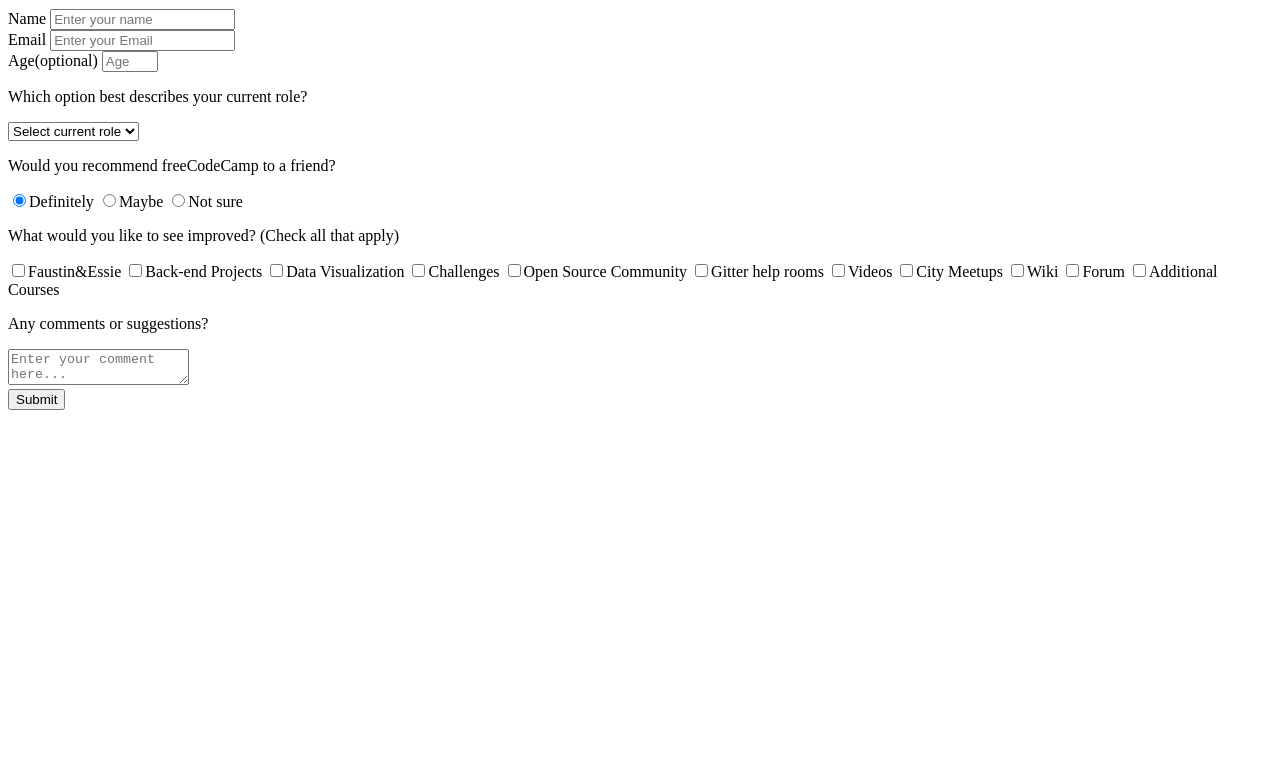
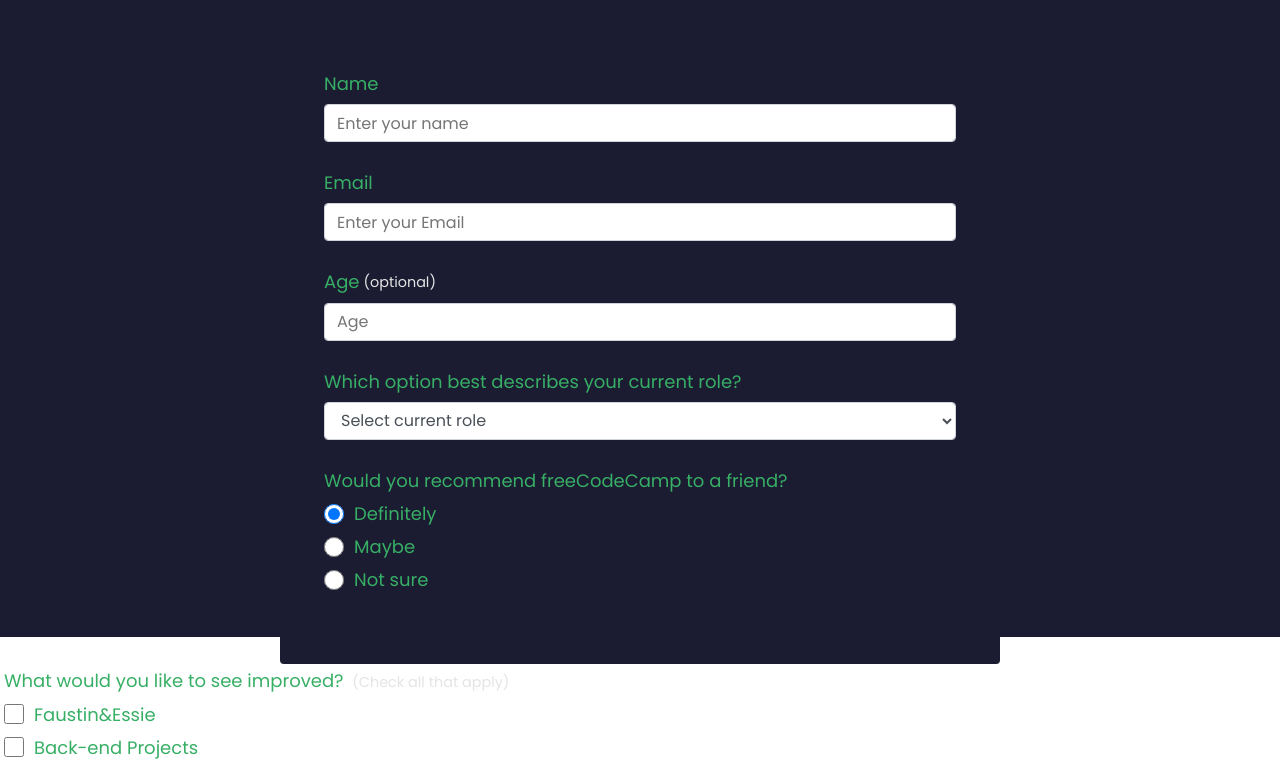
Before and after one commit to faustM/Faustin-Essie, a plain HTML site: page index.html in a window 1280 px wide. Shown: the part 163-928 px from the top of the page. Before the commit the page ends 800 px from the top, so only its background shows below. Drawn offline with Linux system fonts and the light colour scheme.

Commit message:
css by Essie

```diff
--- a/index.html
+++ b/index.html
@@ -5,6 +5,8 @@
     <meta http-equiv="X-UA-Compatible" content="IE=edge">
     <meta name="viewport" content="width=device-width, initial-scale=1.0">
     <title>Faust-Essie</title>
+    <link rel="stylesheet" href="style.css">
+
 </head>
 <body>
 
--- a/style.css
+++ b/style.css
@@ -0,0 +1,181 @@
+@import url('https://fonts.googleapis.com/css?family=Poppins:200i,400&display=swap');
+
+:root {
+  --color-red: #f3f3f3;
+  --color-darkblue: #1b1b32;
+  --color-darkblue-alpha: rgba(27, 27, 50, 0.8);
+  --color-white: #37af65;
+}
+
+*,
+*::before,
+*::after {
+  box-sizing: border-box;
+}
+
+body {
+  font-family: 'Poppins', sans-serif;
+  font-size: 1rem;
+  font-weight: 400;
+  line-height: 1.4;
+  color: var(--color-white);
+  margin: 0;
+}
+
+
+body::before {
+  content: '';
+  position: fixed;
+  top: 0;
+  left: 0;
+  height: 100%;
+  width: 100%;
+  z-index: -1;
+  background: var(--color-darkblue);
+  background-image: linear-gradient(
+      115deg,
+      rgba(58, 58, 158, 0.8),
+      rgba(136, 136, 206, 0.7)
+    ),
+
+  background-size: cover;
+  background-repeat: no-repeat;
+  background-position: center;
+}
+
+h1 {
+  font-weight: 400;
+  line-height: 1.2;
+}
+
+p {
+  font-size: 1.125rem;
+}
+
+h1,
+p {
+  margin-top: 0;
+  margin-bottom: 0.5rem;
+}
+
+label {
+  display: flex;
+  align-items: center;
+  font-size: 1.125rem;
+  margin-bottom: 0.5rem;
+}
+
+input,
+button,
+select,
+textarea {
+  margin: 0;
+  font-family: inherit;
+  font-size: inherit;
+  line-height: inherit;
+}
+
+button {
+  border: none;
+}
+
+.container {
+  width: 100%;
+  margin: 3.125rem auto 0 auto;
+}
+
+@media (min-width: 576px) {
+  .container {
+    max-width: 540px;
+  }
+}
+
+@media (min-width: 768px) {
+  .container {
+    max-width: 720px;
+  }
+}
+
+.header {
+  padding: 0 0.625rem;
+  margin-bottom: 1.875rem;
+}
+
+.description {
+  font-style: italic;
+  font-weight: 200;
+  text-shadow: 1px 1px 1px rgba(0, 0, 0, 0.4);
+}
+
+.clue {
+  margin-left: 0.25rem;
+  font-size: 0.9rem;
+  color: #e4e4e4;
+}
+
+.text-center {
+  text-align: center;
+}
+
+/* form */
+
+form {
+  background: var(--color-darkblue);
+  padding: 2.5rem 0.625rem;
+  border-radius: 0.25rem;
+}
+
+@media (min-width: 480px) {
+  form {
+    padding: 2.5rem;
+  }
+}
+
+.form-group {
+  margin: 0 auto 1.25rem auto;
+  padding: 0.25rem;
+}
+
+.form-control {
+  display: block;
+  width: 100%;
+  height: 2.375rem;
+  padding: 0.375rem 0.75rem;
+  color: #495057;
+  background-color: #fff;
+  background-clip: padding-box;
+  border: 1px solid #ced4da;
+  border-radius: 0.25rem;
+  transition: border-color 0.15s ease-in-out, box-shadow 0.15s ease-in-out;
+}
+
+.form-control:focus {
+  border-color: #80bdff;
+  outline: 0;
+  box-shadow: 0 0 0 0.2rem rgba(0, 123, 255, 0.25);
+}
+
+.input-radio,
+.input-checkbox {
+  display: inline-block;
+  margin-right: 0.625rem;
+  min-height: 1.25rem;
+  min-width: 1.25rem;
+}
+
+.input-textarea {
+  min-height: 120px;
+  width: 100%;
+  padding: 0.625rem;
+  resize: vertical;
+}
+
+.submit-button {
+  display: block;
+  width: 100%;
+  padding: 0.75rem;
+  background: var(--color-green);
+  color: inherit;
+  border-radius: 2px;
+  cursor: pointer;
+}
```
